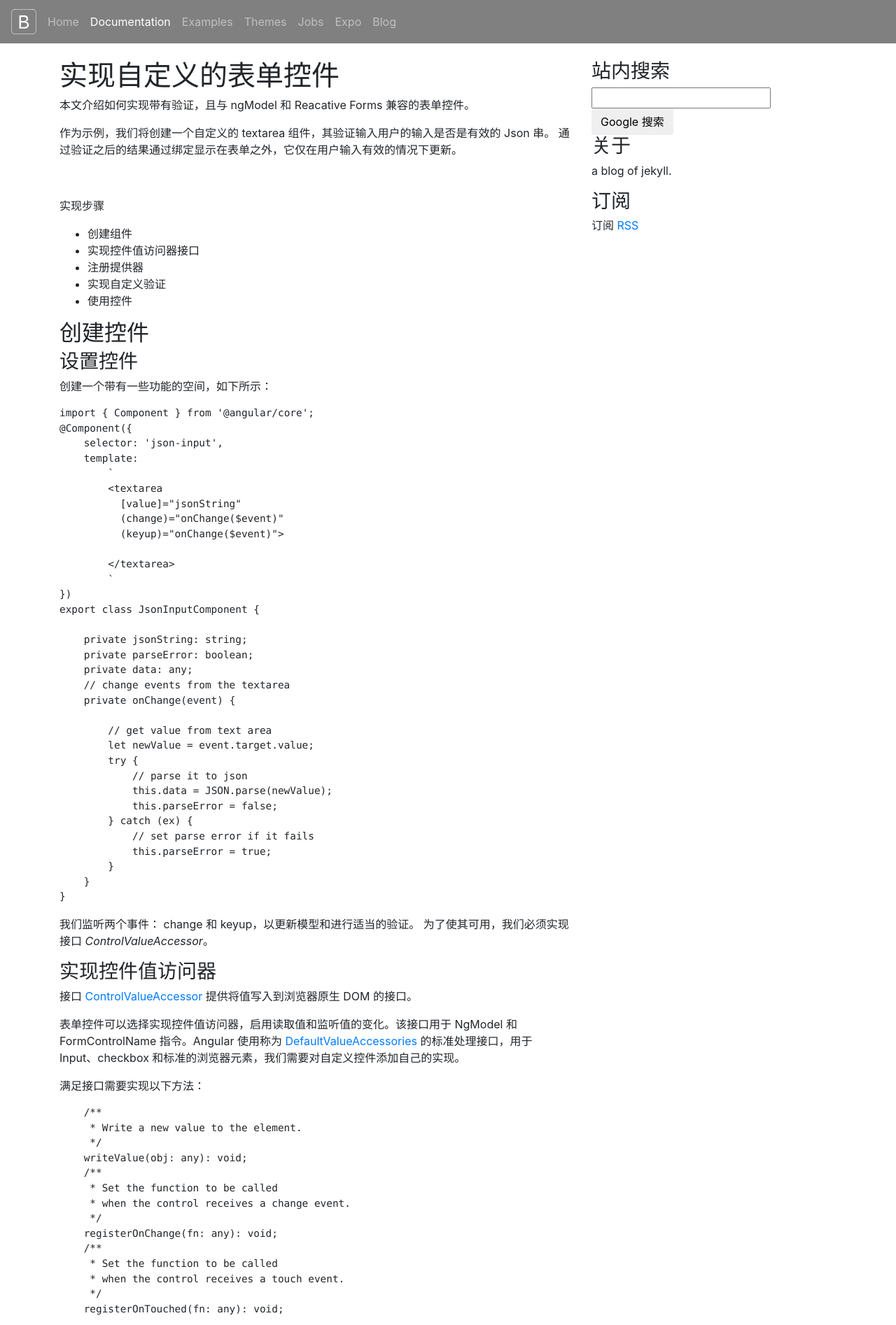
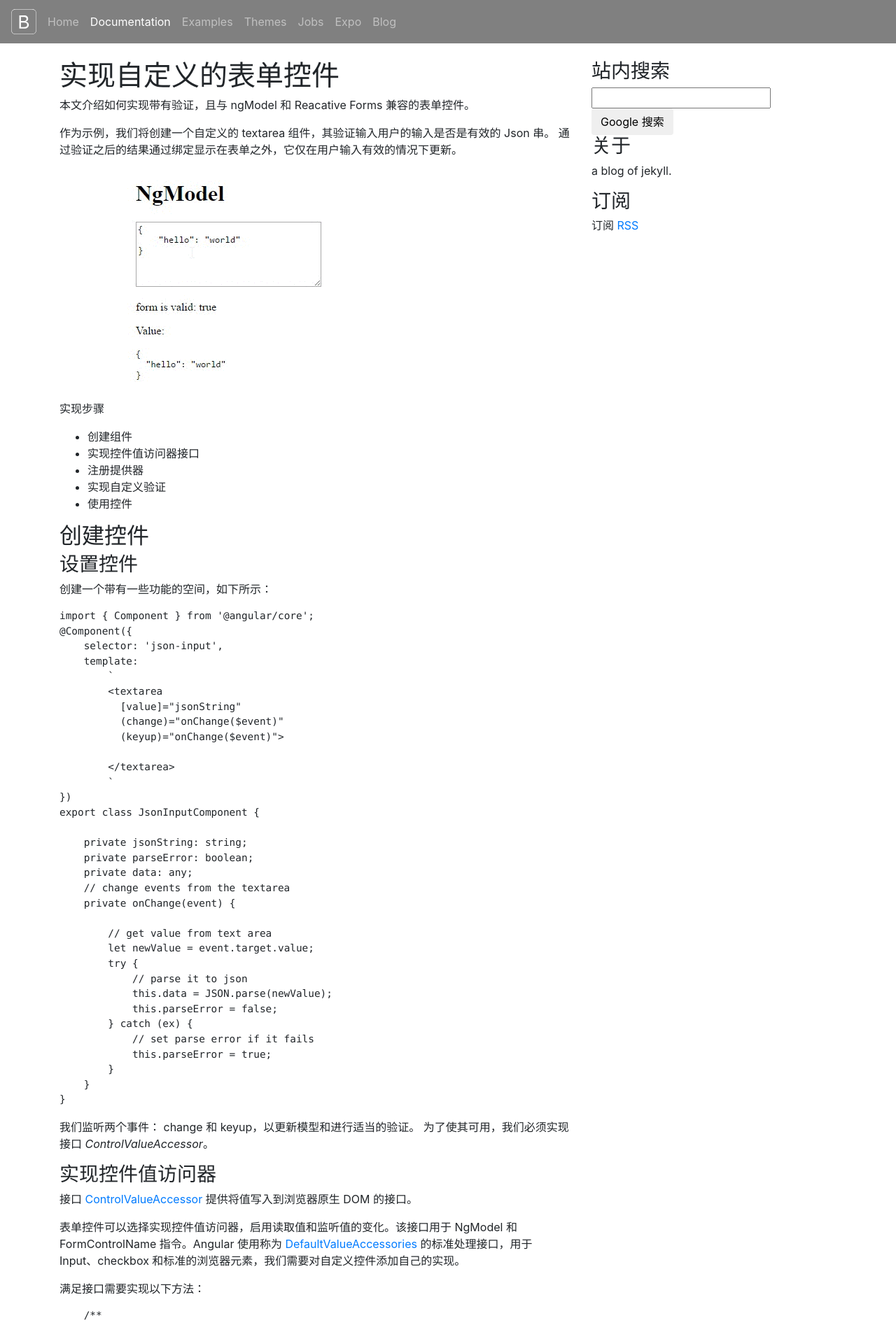
Before and after one commit to haoguanjun/jekyll, a Jekyll site: the page built from _posts/2017-9-25-Implementint-a-custom-form-control-with-validation(json-input).md, in a window 1280 px wide. Shown: the top 1894 px of the page at 70% size. Built offline with Jekyll 4.4.1, drawn with Linux system fonts in a browser that asks for light colours.

Commit message:
Update 2017-9-25-Implementint-a-custom-form-control-with-validation(json-input).md

```diff
--- a/_posts/2017-9-25-Implementint-a-custom-form-control-with-validation(json-input).md
+++ b/_posts/2017-9-25-Implementint-a-custom-form-control-with-validation(json-input).md
@@ -5,7 +5,7 @@
 作为示例，我们将创建一个自定义的 textarea 组件，其验证输入用户的输入是否是有效的 Json 串。
 通过验证之后的结果通过绑定显示在表单之外，它仅在用户输入有效的情况下更新。
 
-![](../images/1-implement-custom-form-control.gif)
+![](https://github.com/haoguanjun/jekyll/raw/master/images/1-implement-custom-form-control.gif)
 
 实现步骤
 * 创建组件
```
